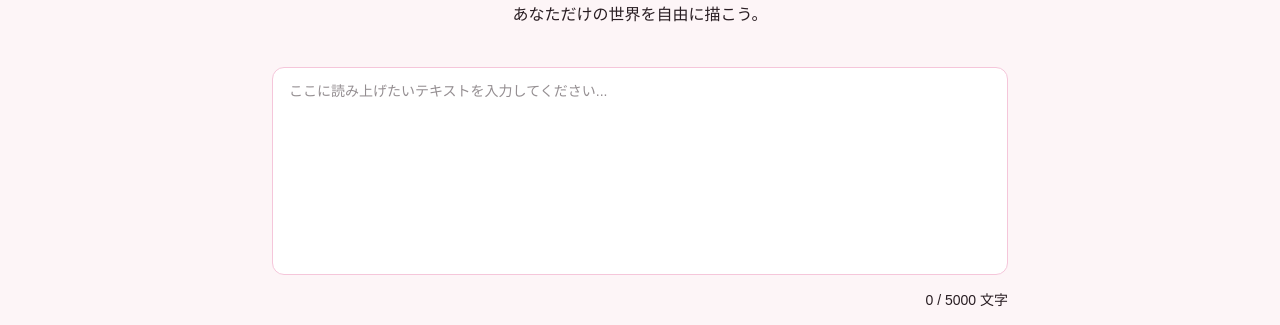
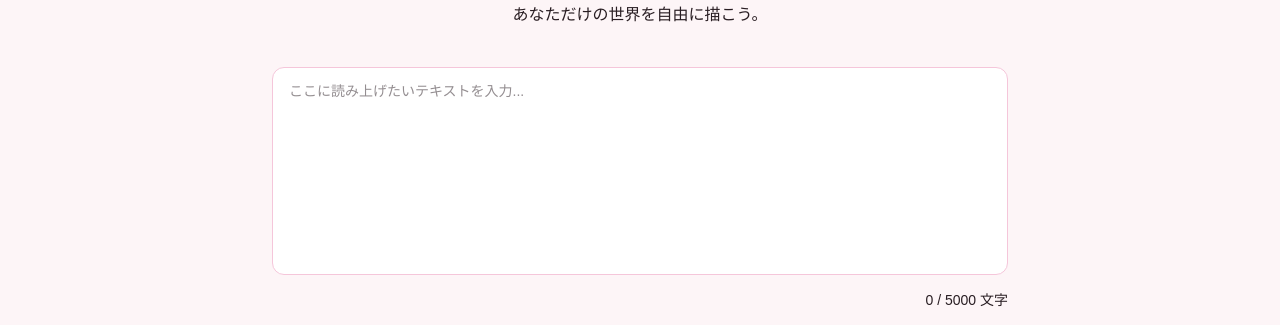
Before and after one commit to horii203/situation-voice-app, a Next.js app: page / in a window 1280 px wide. Shown: the part 198-523 px from the top of the page. Built offline with nearby package versions, Linux system fonts and the light colour scheme; a web font is replaced by a local one.

Commit message:
微修正

```diff
--- a/app/page.tsx
+++ b/app/page.tsx
@@ -72,9 +72,10 @@ export default function Home() {
           <div className="space-y-6">
             <div>
               <textarea
+                id="script-input"
                 value={text}
                 onChange={(e) => setText(e.target.value.slice(0, 5000))}
-                placeholder="ここに読み上げたいテキストを入力してください..."
+                placeholder="ここに読み上げたいテキストを入力..."
                 rows={8}
                 maxLength={5000}
                 className={`w-full bg-white rounded-xl px-4 py-3 border resize-none text-sm leading-relaxed ${styles.textarea}`}
```
